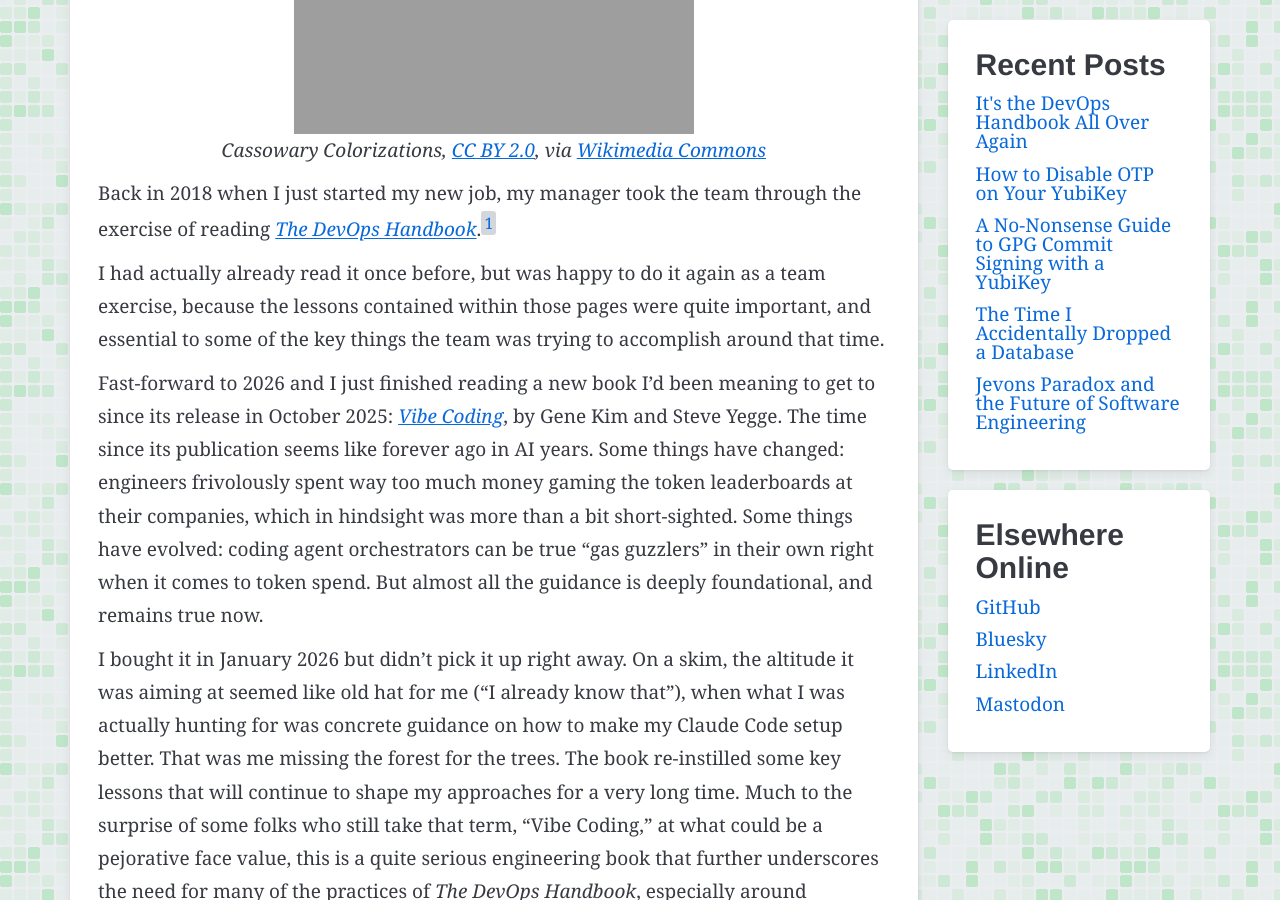
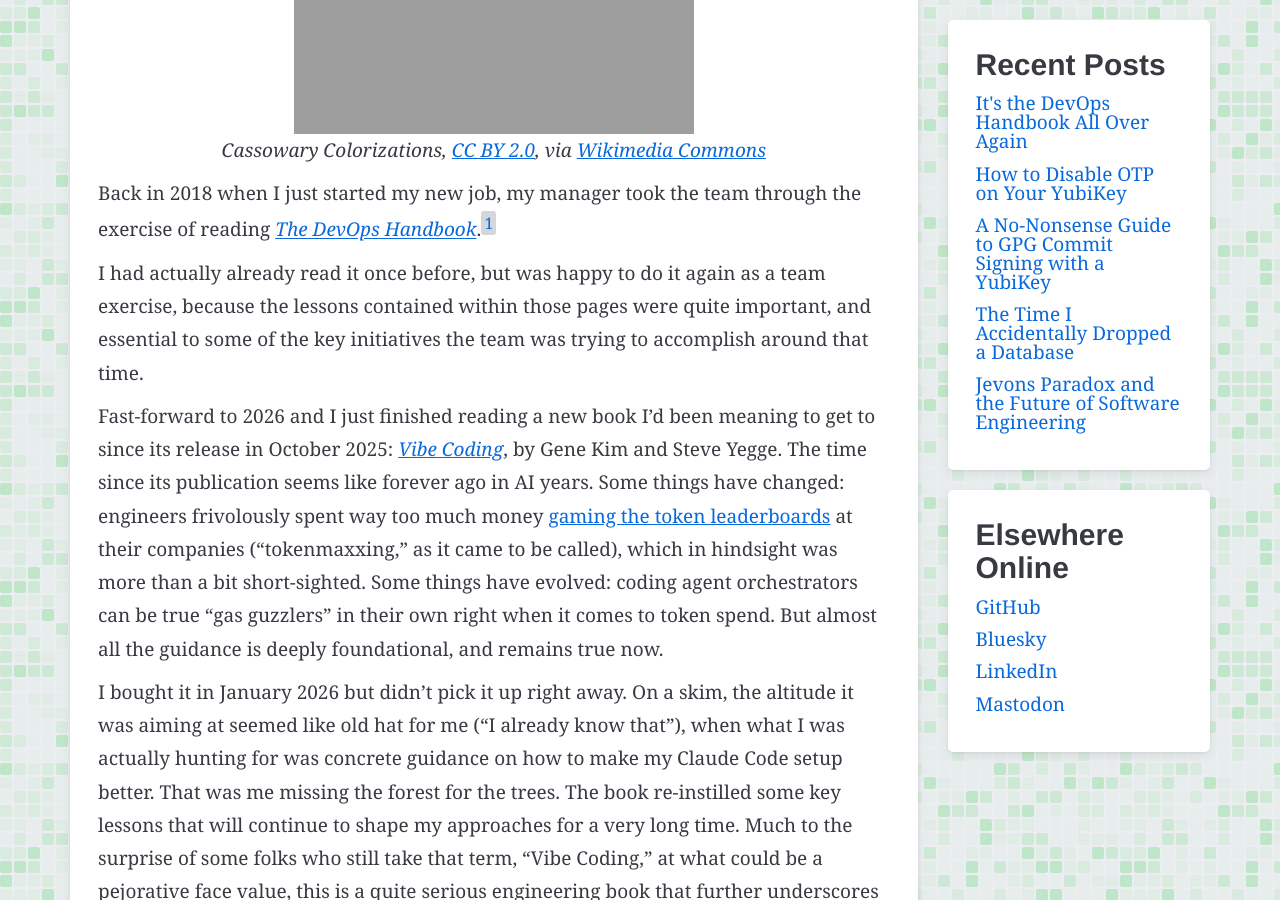
Before and after one commit to ryanspletzer/ryanspletzer.github.io, a Jekyll site: the page built from _posts/2026-06-24-its-the-devops-handbook-all-over-again.md, in a window 1280 px wide and 900 px high, scrolled down 399 px. Built offline with Jekyll 4.4.1, drawn with Linux system fonts in a browser that asks for light colours.

Commit message:
Source the token-leaderboard claim and name it "tokenmaxxing"
Link "gaming the token leaderboards" to The Pragmatic Engineer's
tokenmaxxing writeup (covers Meta, Microsoft, Salesforce, Shopify),
and work in the term itself via a parenthetical.

Co-Authored-By: Claude Opus 4.8 <noreply@anthropic.com>

```diff
--- a/_posts/2026-06-24-its-the-devops-handbook-all-over-again.md
+++ b/_posts/2026-06-24-its-the-devops-handbook-all-over-again.md
@@ -21,7 +21,7 @@ my manager took the team through the exercise of reading
 I had actually already read it once before,
 but was happy to do it again as a team exercise,
 because the lessons contained within those pages were quite important,
-and essential to some of the key things the team was trying to accomplish around that time.
+and essential to some of the key initiatives the team was trying to accomplish around that time.
 
 Fast-forward to 2026 and I just finished reading a new book
 I'd been meaning to get to since its release in October 2025:
@@ -29,7 +29,10 @@ I'd been meaning to get to since its release in October 2025:
 by Gene Kim and Steve Yegge.
 The time since its publication seems like forever ago in AI years.
 Some things have changed:
-engineers frivolously spent way too much money gaming the token leaderboards at their companies,
+engineers frivolously spent way too much money
+[gaming the token leaderboards](https://blog.pragmaticengineer.com/the-pulse-tokenmaxxing-as-a-weird-new-trend/)
+at their companies
+("tokenmaxxing," as it came to be called),
 which in hindsight was more than a bit short-sighted.
 Some things have evolved:
 coding agent orchestrators can be true "gas guzzlers" in their own right when it comes to token spend.
```
